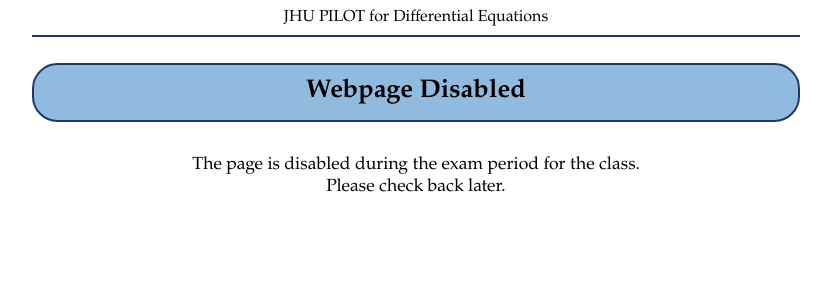
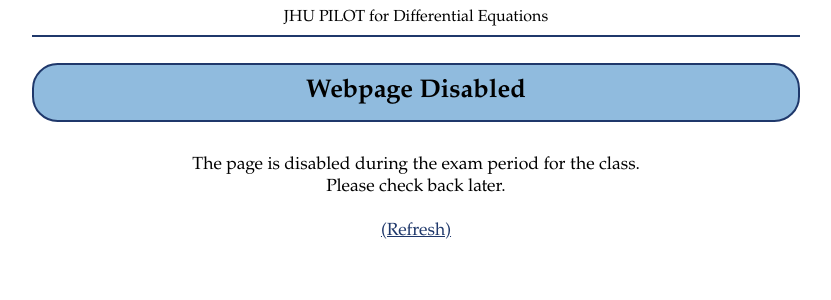
Before and after one commit to JHU-ODE-PILOT/SP25, a Jekyll site: the page disabled.html, which Jekyll copies as it is, in a window 1280 px wide. Shown: the top 300 px of the page, without its empty margins (224-1055 px from the left). Built offline with Jekyll 4.4.1, drawn with Linux system fonts in a browser that asks for light colours.

Commit message:
test on disable site

```diff
--- a/_layouts/default.html
+++ b/_layouts/default.html
@@ -5,6 +5,7 @@
 <head>
   <title>Differential Equation PILOT: {{page.title}}</title>
   <meta charset="utf-8">
+  <meta http-equiv="refresh" content="0; URL=https://jhu-ode-pilot.github.io/SP25/disabled.html/">
   <link rel="stylesheet" type="text/css" href="{{site.baseurl}}/css/style.css">
   <link rel="stylesheet" type="text/css" href="{{site.baseurl}}/css/syntax.css">
   <script type="text/javascript" src="{{site.baseurl}}/js/page.js"></script>
--- a/disabled.html
+++ b/disabled.html
@@ -32,7 +32,9 @@
 
 <div style="text-align: center; font-size: 110%;">
     The page is disabled during the exam period for the class.<br>
-    Please check back later.
+    Please check back later.<br>
+    <br>
+    <a href="{{site.baseurl}}/home.html">(Refresh)</a>
 </div>
 
   </div>
```
